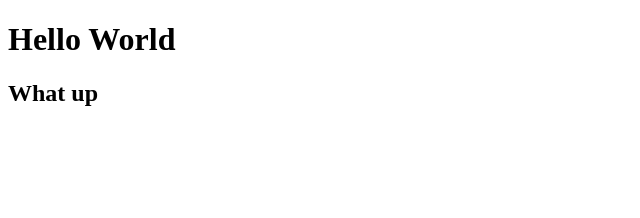
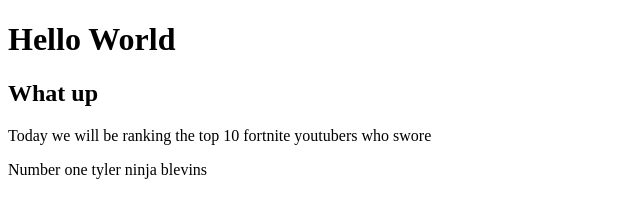
Before and after one commit to Daniel-Hogan/NewWebsite, a plain HTML site: page index.html in a window 1280 px wide. Shown: the whole page, without its empty margins (0-640 px from the left). Drawn offline with Linux system fonts and the light colour scheme.

Commit message:
Commit 2

```diff
--- a/index.html
+++ b/index.html
@@ -4,5 +4,8 @@
 
   <h1>Hello World</h1>
   <h2>What up</h2>
+  <p>Today we will be ranking the top 10 fortnite youtubers who swore</p>
+  <p>Number one tyler ninja blevins</p>
+
 </body>
 </html>
```
